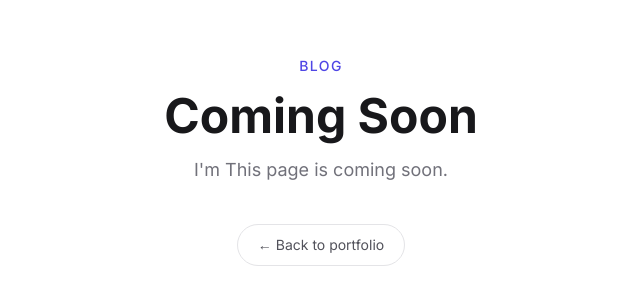
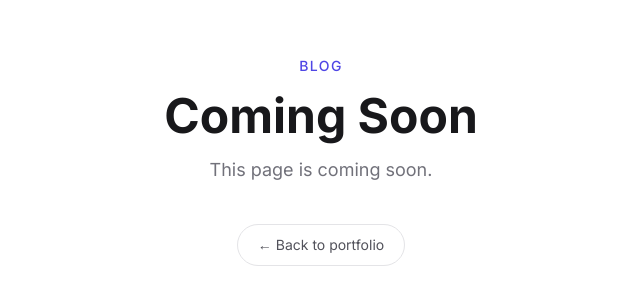
Before and after one commit to jessiezhwang/portfolio, a Next.js app in the folder portfolio/: page /blog in a window 1280 px wide. Shown: the part 239-544 px from the top of the page, without its empty margins (319-959 px from the left). Built offline with nearby package versions, Linux system fonts and the light colour scheme.

Commit message:
v2 blog page message

```diff
--- a/portfolio/src/app/blog/page.tsx
+++ b/portfolio/src/app/blog/page.tsx
@@ -16,7 +16,7 @@ export default function BlogPage() {
         Coming Soon
       </h1>
       <p className="text-zinc-500 dark:text-zinc-400 text-lg max-w-sm mb-10">
-        I&apos;m This page is coming soon.
+        This page is coming soon.
       </p>
       <Link
         href="/"
```
